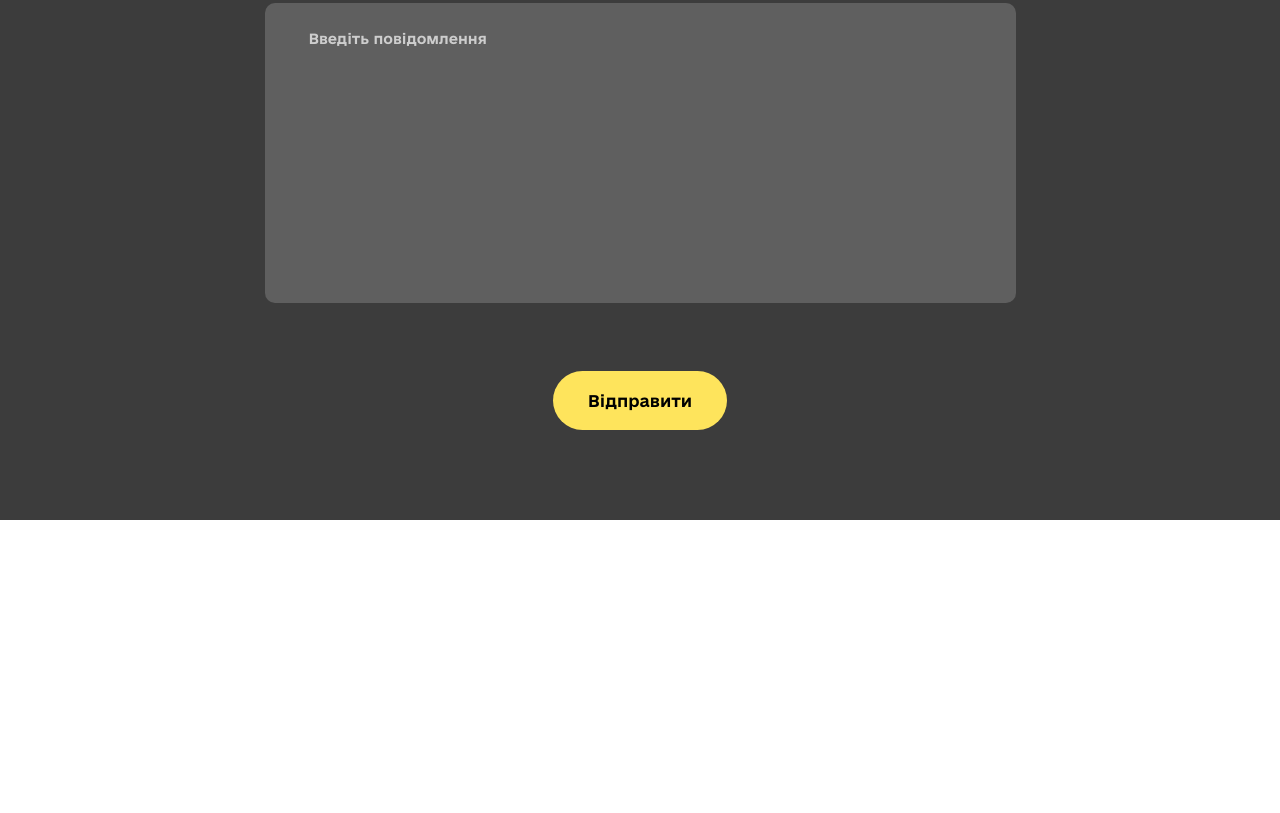
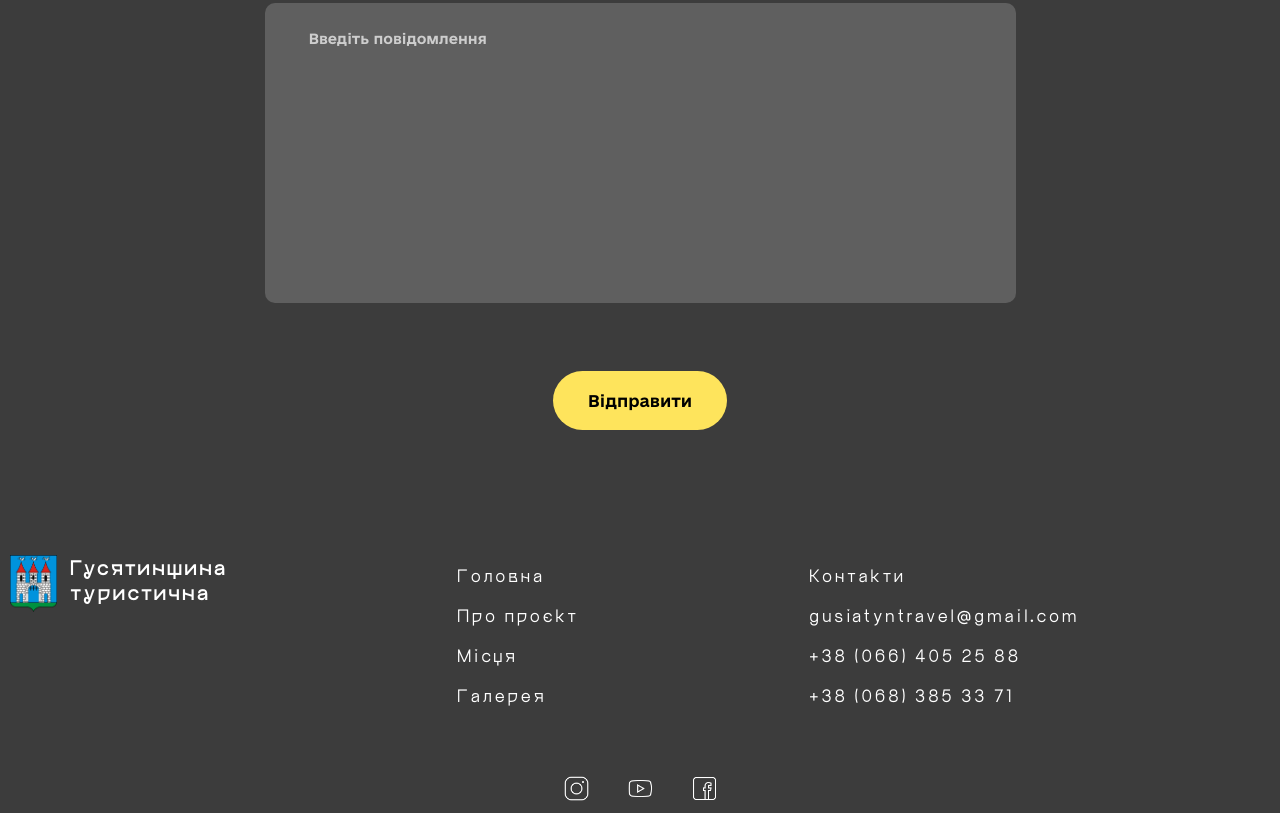
Before and after one commit to serhiyhvala/gus_travel, a website built with Vite: page index.html in a window 1280 px wide. Shown: the part 1987-2800 px from the top of the page. Before the commit the page ends 2507 px from the top, so only its background shows below. Built offline with nearby package versions, Linux system fonts and the light colour scheme.

Commit message:
feat: 🎨 create footer section

```diff
--- a/index.html
+++ b/index.html
@@ -65,5 +65,62 @@
         </form>
       </div>
     </div>
+    <footer class="footer">
+      <div class="container">
+        <div class="info">
+          <div class="footer_logo">
+            <img src="./assets/icons/logo.png" alt="" />
+            <div>
+              <span>Гусятинщина</span>
+              <span>туристична</span>
+            </div>
+          </div>
+          <div class="info_list">
+            <ul>
+              <li>Головна</li>
+              <li>Про проєкт</li>
+              <li>Місця</li>
+              <li>Галерея</li>
+            </ul>
+            <ul>
+              <li>Контакти</li>
+              <li>
+                <a href="mailto:gusiatyntravel@gmail.com"
+                  >gusiatyntravel@gmail.com</a
+                >
+              </li>
+              <li><a href="tel:+380664052588">+38 (066) 405 25 88</a></li>
+              <li><a href="tel:+380683853371">+38 (068) 385 33 71</a></li>
+            </ul>
+          </div>
+        </div>
+        <ul class="social">
+          <li>
+            <a href="#"
+              ><img
+                class="social_icon"
+                src="./assets/icons/instagram.png"
+                alt=""
+            /></a>
+          </li>
+          <li>
+            <a href="#"
+              ><img class="social_icon" src="./assets/icons/youtube.png" alt=""
+            /></a>
+          </li>
+          <li>
+            <a href="#"
+              ><img
+                class="social_icon"
+                src="./assets/icons/facebook.png"
+                alt=""
+            /></a>
+          </li>
+        </ul>
+        <span class="rights"
+          >Усі права захищено 2023 | Розробка Юрій Мушій</span
+        >
+      </div>
+    </footer>
   </body>
 </html>
--- a/styles/style.css
+++ b/styles/style.css
@@ -166,7 +166,7 @@
 }
 
 .feedback_form > h2 {
-  color: #fff;
+  color: var(--white);
   font-family: var(--buduj-sans);
   font-size: 40px;
   font-weight: 700;
@@ -211,17 +211,80 @@ textarea {
   resize: none;
 }
 
-@media screen and (max-width: 768px) {
-  .menu,
-  .account {
-    display: none;
-  }
-  .menu-mobile {
-    display: block;
-  }
-  .background {
-    background-image: url("../assets/mobile-hero.jpeg");
-  }
+.footer {
+  padding: 35px 0 49px 0;
+  background-color: var(--gray);
+  color: var(--white);
+  font-family: var(--buduj-sans);
+}
+
+.footer > .container {
+  display: flex;
+  flex-direction: column;
+  gap: 60px;
+}
+
+.footer_logo {
+  display: flex;
+  gap: 13px;
+  margin: 0 230px 30px 0;
+}
+
+.footer_logo > img {
+  width: 47px;
+  height: 57px;
+}
+
+.footer_logo > div {
+  display: flex;
+  flex-direction: column;
+  font-size: 20px;
+  font-style: normal;
+  font-weight: 700;
+  line-height: 25px;
+  letter-spacing: 2px;
+}
+
+.info {
+  display: flex;
+  flex-wrap: wrap;
+}
+
+.info_list {
+  display: flex;
+  gap: 230px;
+}
+
+.info_list > ul {
+  font-size: 18px;
+  font-style: normal;
+  font-weight: 400;
+  line-height: 40px;
+  letter-spacing: 3px;
+}
+
+ul {
+  list-style: none;
+}
+
+a {
+  color: var(--white);
+  text-decoration: none;
+}
+
+.social {
+  display: flex;
+  gap: 37px;
+  align-self: center;
+}
+
+.social_icon {
+  width: 27px;
+  height: 27px;
+}
+
+.rights {
+  align-self: center;
 }
 
 @media screen and (max-width: 1024px) {
@@ -230,7 +293,7 @@ textarea {
     padding-top: 0;
   }
   .hero_title {
-    color: #fff;
+    color: var(--white);
     font-size: 40px;
     flex-direction: column;
     text-align: center;
@@ -245,6 +308,25 @@ textarea {
   }
   .map_info {
     text-align: center;
+  }
+}
+
+@media screen and (max-width: 768px) {
+  .menu,
+  .account {
+    display: none;
+  }
+  .menu-mobile {
+    display: block;
+  }
+  .background {
+    background-image: url("../assets/mobile-hero.jpeg");
+  }
+
+  .info_list,
+  .social,
+  .rights {
+    display: none;
   }
 }
 
```
